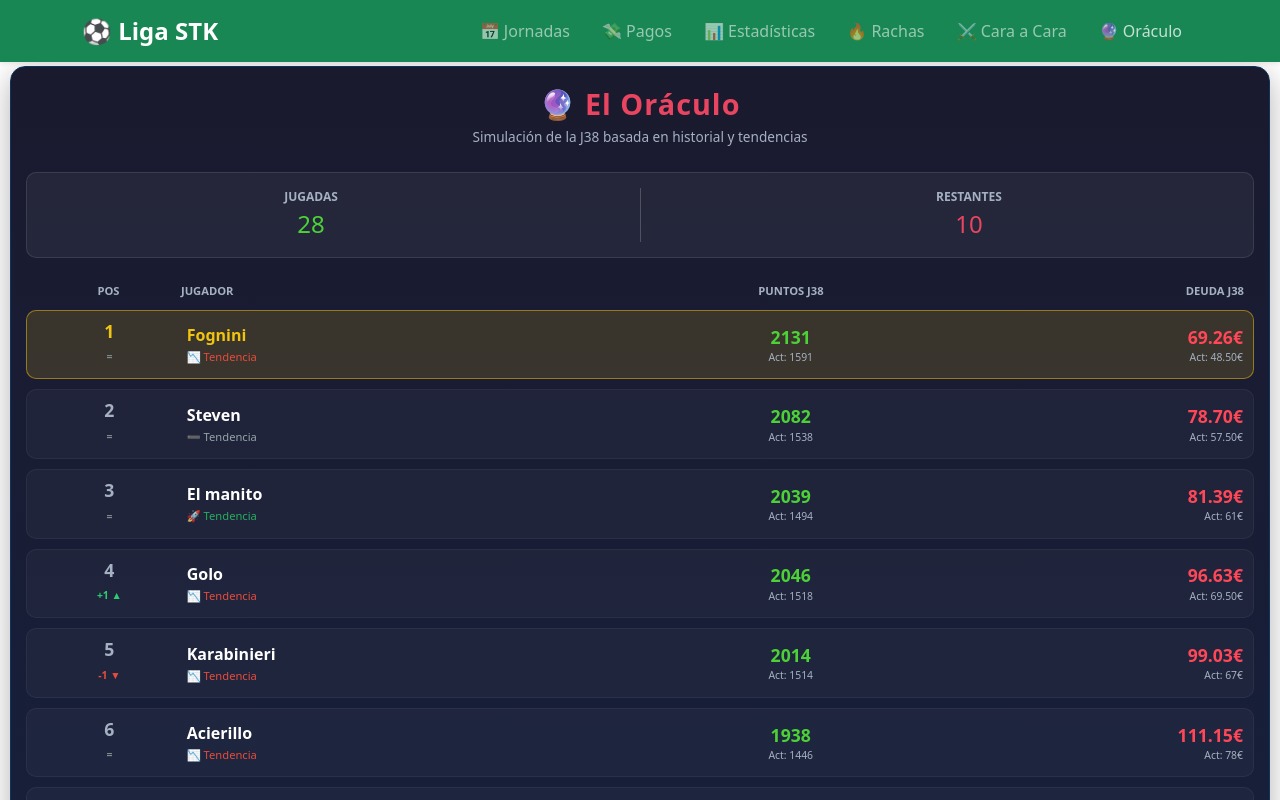
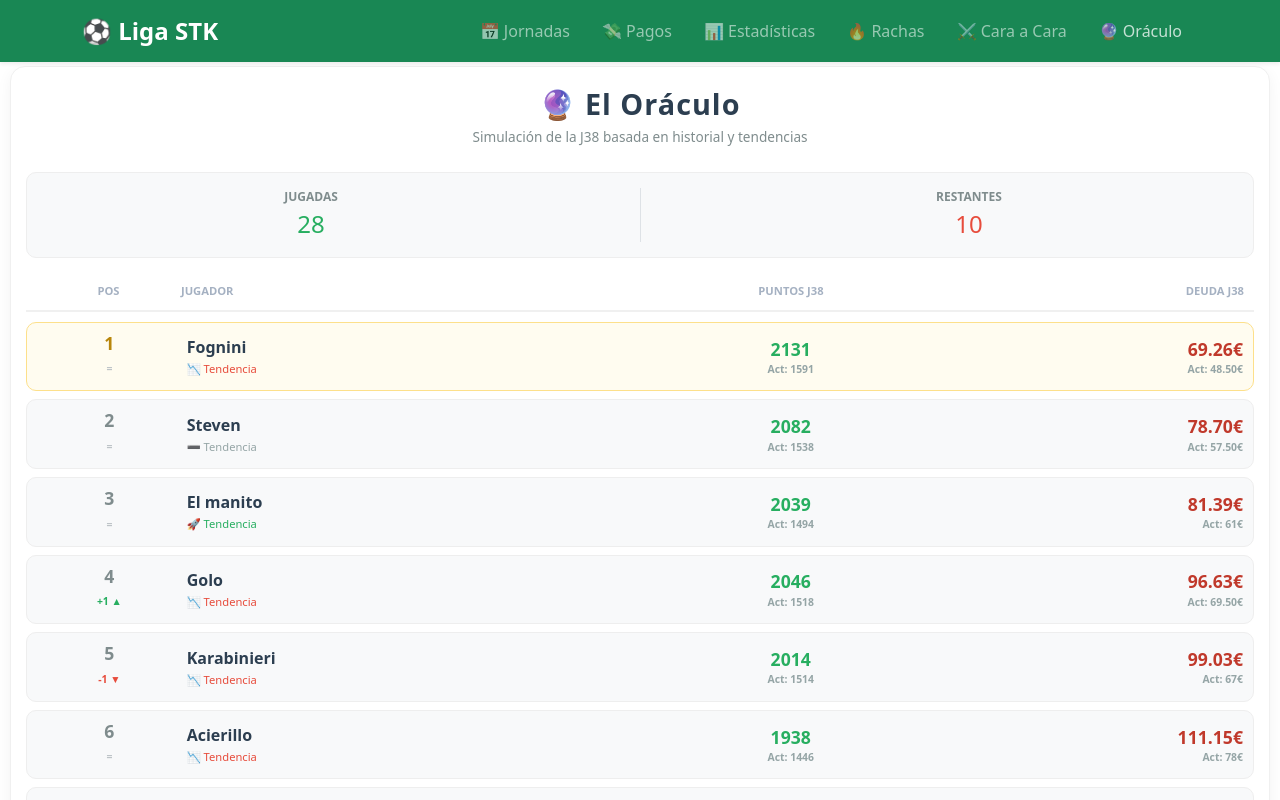
Before and after one commit to yyeryy/Liga-stk-25-26, a React (Create React App) app: page / in a window 1280 px wide. Both pictures are taken after a click on the button "🔮 Oráculo". Shown: the top 800 px of the page. Built offline with nearby package versions, Linux system fonts and the light colour scheme.

Commit message:
Oraculo blanco

```diff
--- a/src/components/PrediccionesPanel.tsx
+++ b/src/components/PrediccionesPanel.tsx
@@ -29,7 +29,7 @@ export const PrediccionesPanel = () => {
       (j) => j !== Apodos.Zarrakatz && j !== Apodos.Polfovich,
     );
 
-    // 1. Calculamos la POSICIÓN ACTUAL respetando los empates (igual que en PagosPanel)
+    // 1. Calculamos la POSICIÓN ACTUAL respetando los empates
     const rankingActual = [...tablaGeneral]
       .filter(
         (j) => j.jugador !== Apodos.Zarrakatz && j.jugador !== Apodos.Polfovich,
@@ -41,7 +41,7 @@ export const PrediccionesPanel = () => {
     let lastPosAct = 0;
     rankingActual.forEach((j, idx) => {
       if (j.pago === lastPagoAct) {
-        posActualMap[j.jugador] = lastPosAct; // Comparten posición si empatan a deuda
+        posActualMap[j.jugador] = lastPosAct;
       } else {
         lastPosAct = idx + 1;
         lastPagoAct = j.pago;
@@ -94,12 +94,12 @@ export const PrediccionesPanel = () => {
         jugador,
         puntosActuales: statsActuales.puntos,
         prediccionPuntos,
-        deudaActual: statsActuales.pago, // Aquí va el dato con todos sus decimales reales
+        deudaActual: statsActuales.pago,
         prediccionPago,
         tendencia,
         colorTendencia,
-        posicionActual: posActualMap[jugador], // Posición empatada correcta
-        posicionFinal: 0, // Se calculará en el siguiente paso
+        posicionActual: posActualMap[jugador] || 0,
+        posicionFinal: 0,
       };
     });
 
@@ -113,7 +113,6 @@ export const PrediccionesPanel = () => {
     let lastPagoFin: number | null = null;
     let lastPosFin = 0;
     rankingFinal.forEach((j, idx) => {
-      // Redondeamos a 2 decimales solo para la comparación de empates finales
       const pagoComparar = Math.round(j.prediccionPago * 100) / 100;
       if (pagoComparar === lastPagoFin) {
         j.posicionFinal = lastPosFin;
@@ -155,7 +154,6 @@ export const PrediccionesPanel = () => {
 
   const { jornadasJugadas, jornadasRestantes, ranking } = prediccionData;
 
-  // Utilidad para pintar el número bonito (sin decimales .00, pero manteniendo los reales)
   const formatEuros = (num: number) => {
     return num % 1 === 0 ? num : num.toFixed(2);
   };
@@ -173,18 +171,17 @@ export const PrediccionesPanel = () => {
     >
       <div
         style={{
-          background: "linear-gradient(180deg, #1a1a2e 0%, #16213e 100%)",
+          background: "#fff",
           borderRadius: "15px",
-          boxShadow: "0 8px 30px rgba(0,0,0,0.3)",
+          boxShadow: "0 4px 15px rgba(0,0,0,0.05)",
           padding: "20px 15px",
-          border: "1px solid #0f3460",
-          color: "white",
+          border: "1px solid #f0f0f0",
         }}
       >
         <h2
           style={{
             textAlign: "center",
-            color: "#e94560",
+            color: "#2c3e50",
             marginBottom: "5px",
             fontSize: "1.8rem",
             fontWeight: "900",
@@ -196,7 +193,7 @@ export const PrediccionesPanel = () => {
         <p
           style={{
             textAlign: "center",
-            color: "#a5b1c2",
+            color: "#7f8c8d",
             fontSize: "0.85rem",
             marginBottom: "25px",
           }}
@@ -204,15 +201,16 @@ export const PrediccionesPanel = () => {
           Simulación de la J38 basada en historial y tendencias
         </p>
 
+        {/* Tarjeta de progreso unificada al tema claro */}
         <div
           style={{
             display: "flex",
             justifyContent: "space-between",
-            backgroundColor: "rgba(255,255,255,0.05)",
+            backgroundColor: "#f8f9fa",
             padding: "15px",
             borderRadius: "10px",
             marginBottom: "25px",
-            border: "1px solid rgba(255,255,255,0.1)",
+            border: "1px solid #eee",
           }}
         >
           <div style={{ textAlign: "center", width: "45%" }}>
@@ -220,7 +218,7 @@ export const PrediccionesPanel = () => {
               style={{
                 fontSize: "0.75rem",
                 textTransform: "uppercase",
-                color: "#a5b1c2",
+                color: "#7f8c8d",
                 fontWeight: "bold",
               }}
             >
@@ -230,21 +228,19 @@ export const PrediccionesPanel = () => {
               style={{
                 fontSize: "1.5rem",
                 fontWeight: "black",
-                color: "#4cd137",
+                color: "#27ae60",
               }}
             >
               {jornadasJugadas}
             </div>
           </div>
-          <div
-            style={{ width: "1px", backgroundColor: "rgba(255,255,255,0.2)" }}
-          ></div>
+          <div style={{ width: "1px", backgroundColor: "#dee2e6" }}></div>
           <div style={{ textAlign: "center", width: "45%" }}>
             <div
               style={{
                 fontSize: "0.75rem",
                 textTransform: "uppercase",
-                color: "#a5b1c2",
+                color: "#7f8c8d",
                 fontWeight: "bold",
               }}
             >
@@ -254,7 +250,7 @@ export const PrediccionesPanel = () => {
               style={{
                 fontSize: "1.5rem",
                 fontWeight: "black",
-                color: "#e94560",
+                color: "#e74c3c",
               }}
             >
               {jornadasRestantes}
@@ -262,6 +258,7 @@ export const PrediccionesPanel = () => {
           </div>
         </div>
 
+        {/* Cabecera adaptada */}
         <div
           style={{
             display: "flex",
@@ -270,6 +267,8 @@ export const PrediccionesPanel = () => {
             fontSize: "0.7rem",
             textTransform: "uppercase",
             fontWeight: "bold",
+            borderBottom: "2px solid #f0f0f0",
+            marginBottom: "10px",
           }}
         >
           <div style={{ width: "12%", textAlign: "center" }}>Pos</div>
@@ -278,14 +277,15 @@ export const PrediccionesPanel = () => {
           <div style={{ width: "25%", textAlign: "right" }}>Deuda J38</div>
         </div>
 
-        <div style={{ display: "flex", flexDirection: "column", gap: "10px" }}>
+        {/* Lista de jugadores */}
+        <div style={{ display: "flex", flexDirection: "column", gap: "8px" }}>
           {ranking?.map((j, idx) => {
             const difPos = j.posicionActual - j.posicionFinal;
 
             let difIcon = (
               <span
                 style={{
-                  color: "#7f8c8d",
+                  color: "#bdc3c7",
                   fontSize: "0.65rem",
                   fontWeight: "bold",
                 }}
@@ -297,7 +297,7 @@ export const PrediccionesPanel = () => {
               difIcon = (
                 <span
                   style={{
-                    color: "#2ecc71",
+                    color: "#27ae60",
                     fontSize: "0.65rem",
                     fontWeight: "bold",
                   }}
@@ -326,24 +326,18 @@ export const PrediccionesPanel = () => {
                   display: "flex",
                   alignItems: "center",
                   justifyContent: "space-between",
-                  backgroundColor:
-                    idx === 0
-                      ? "rgba(241, 196, 15, 0.15)"
-                      : "rgba(255,255,255,0.03)",
-                  border:
-                    idx === 0
-                      ? "1px solid rgba(241, 196, 15, 0.5)"
-                      : "1px solid rgba(255,255,255,0.05)",
+                  backgroundColor: idx === 0 ? "#fffcf0" : "#f8f9fa",
+                  border: idx === 0 ? "1px solid #fde08b" : "1px solid #eee",
                   borderRadius: "10px",
                   padding: "12px 10px",
                   cursor: "pointer",
-                  transition: "transform 0.1s ease",
+                  transition: "all 0.2s ease",
                 }}
                 onMouseEnter={(e) =>
-                  (e.currentTarget.style.transform = "scale(1.02)")
+                  (e.currentTarget.style.transform = "translateY(-2px)")
                 }
                 onMouseLeave={(e) =>
-                  (e.currentTarget.style.transform = "scale(1)")
+                  (e.currentTarget.style.transform = "translateY(0)")
                 }
               >
                 <div
@@ -358,7 +352,7 @@ export const PrediccionesPanel = () => {
                   <span
                     style={{
                       fontWeight: "bold",
-                      color: idx === 0 ? "#f1c40f" : "#a5b1c2",
+                      color: idx === 0 ? "#b8860b" : "#7f8c8d",
                       fontSize: "1.1rem",
                       lineHeight: "1",
                     }}
@@ -378,8 +372,8 @@ export const PrediccionesPanel = () => {
                 >
                   <span
                     style={{
-                      fontWeight: "bold",
-                      color: idx === 0 ? "#f1c40f" : "#fff",
+                      fontWeight: idx === 0 ? "800" : "600",
+                      color: "#2c3e50",
                       fontSize: "1rem",
                     }}
                   >
@@ -390,6 +384,7 @@ export const PrediccionesPanel = () => {
                       fontSize: "0.7rem",
                       color: j.colorTendencia,
                       marginTop: "2px",
+                      fontWeight: "500",
                     }}
                   >
                     {j.tendencia} Tendencia
@@ -408,12 +403,18 @@ export const PrediccionesPanel = () => {
                     style={{
                       fontSize: "1.1rem",
                       fontWeight: "900",
-                      color: "#4cd137",
+                      color: "#27ae60",
                     }}
                   >
                     {j.prediccionPuntos}
                   </span>
-                  <span style={{ fontSize: "0.65rem", color: "#a5b1c2" }}>
+                  <span
+                    style={{
+                      fontSize: "0.65rem",
+                      color: "#95a5a6",
+                      fontWeight: "600",
+                    }}
+                  >
                     Act: {j.puntosActuales}
                   </span>
                 </div>
@@ -430,12 +431,18 @@ export const PrediccionesPanel = () => {
                     style={{
                       fontSize: "1.1rem",
                       fontWeight: "bold",
-                      color: j.prediccionPago > 0 ? "#ff4757" : "#2ed573",
+                      color: j.prediccionPago > 0 ? "#c0392b" : "#27ae60",
                     }}
                   >
                     {formatEuros(j.prediccionPago)}€
                   </span>
-                  <span style={{ fontSize: "0.65rem", color: "#a5b1c2" }}>
+                  <span
+                    style={{
+                      fontSize: "0.65rem",
+                      color: "#95a5a6",
+                      fontWeight: "600",
+                    }}
+                  >
                     Act: {formatEuros(j.deudaActual)}€
                   </span>
                 </div>
```
